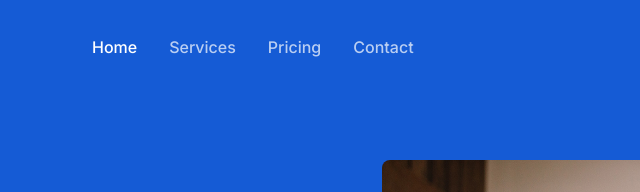
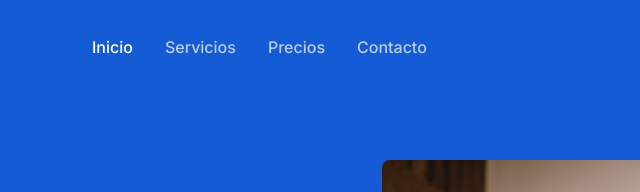
Before and after one commit to feuergestalt/CCTV, a plain HTML site: page index.html in a window 1280 px wide. Shown: the top 192 px of the page, 270-910 px from the left. Drawn offline with Linux system fonts and the light colour scheme.

Commit message:
Update index.html

```diff
--- a/index.html
+++ b/index.html
@@ -9,7 +9,7 @@
   <meta name="viewport" content="width=device-width, initial-scale=1, shrink-to-fit=no" />
 
   <!--====== Title ======-->
-  <title>Business | Bootstrap 5 Business Template</title>
+  <title>Camaras de seguridad</title>
 
   <!--====== Favicon Icon ======-->
   <link rel="shortcut icon" href="../assets/images/favicon.svg" type="image/svg" />
@@ -51,17 +51,17 @@
             <div class="collapse navbar-collapse sub-menu-bar" id="navbarNine">
               <ul class="navbar-nav me-auto">
                 <li class="nav-item">
-                  <a class="page-scroll active" href="#hero-area">Home</a>
+                  <a class="page-scroll active" href="#hero-area">Inicio</a>
                 </li>
                 <li class="nav-item">
-                  <a class="page-scroll" href="#services">Services</a>
+                  <a class="page-scroll" href="#services">Servicios</a>
                 </li>
 
                 <li class="nav-item">
-                  <a class="page-scroll" href="#pricing">Pricing</a>
+                  <a class="page-scroll" href="#pricing">Precios</a>
                 </li>
                 <li class="nav-item">
-                  <a class="page-scroll" href="#contact">Contact</a>
+                  <a class="page-scroll" href="#contact">Contacto</a>
                 </li>
               </ul>
             </div>
```
